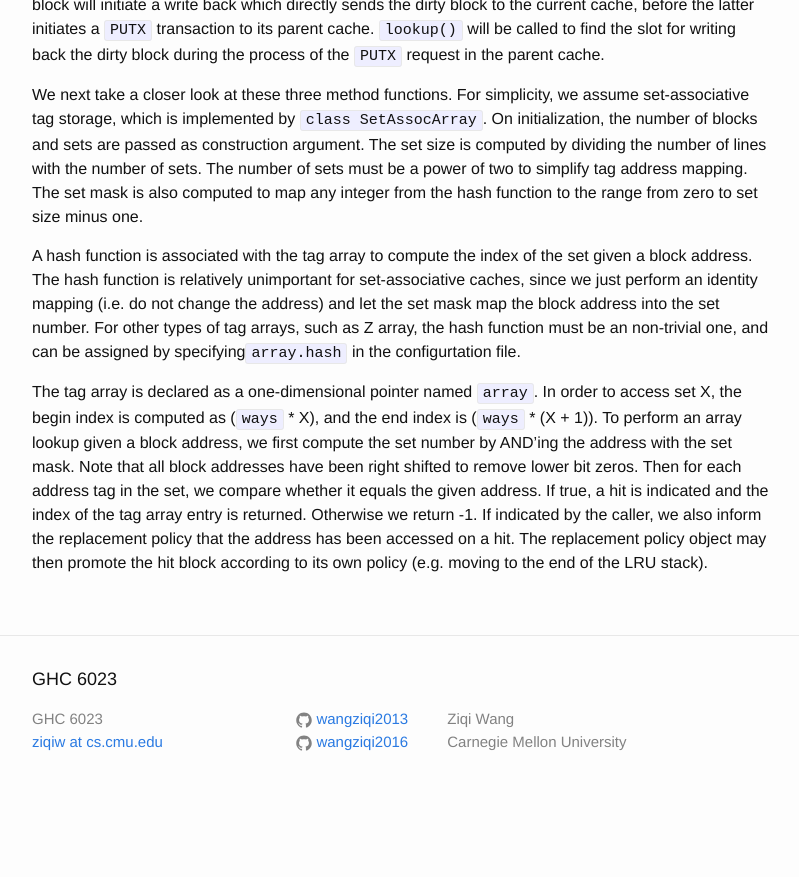
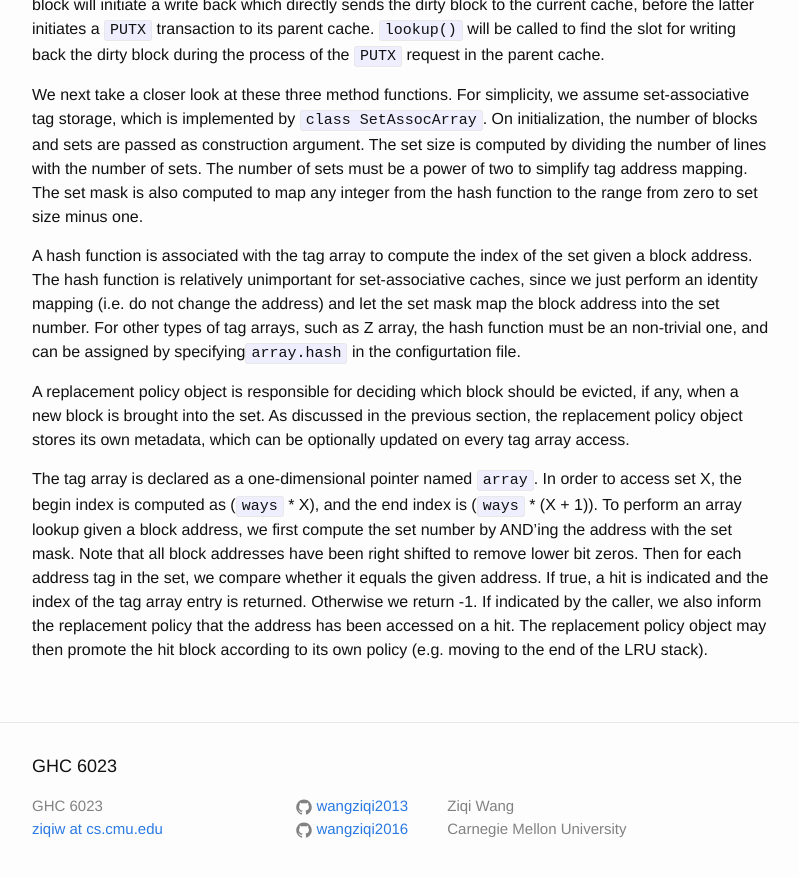
Before and after one commit to wangziqi2013/wangziqi2013.github.io, a Jekyll site: the page built from _posts/2019-12-24-understand-zsim-cc-sim.markdown, in a window 1280 px wide and 900 px high, scrolled down 5139 px. Shown: the top 877 px of the window, without its empty margins (238-1037 px from the left). Built offline with Jekyll 4.4.1, drawn with Linux system fonts in a browser that asks for light colours; before the commit the page ends 5952 px from its top, so only the background shows below that.

Commit message:
Adding repl policy

```diff
--- a/_posts/2019-12-24-understand-zsim-cc-sim.markdown
+++ b/_posts/2019-12-24-understand-zsim-cc-sim.markdown
@@ -202,6 +202,10 @@ is relatively unimportant for set-associative caches, since we just perform an i
 address) and let the set mask map the block address into the set number. For other types of tag arrays, such as Z array,
 the hash function must be an non-trivial one, and can be assigned by specifying`array.hash` in the configurtation file.
 
+A replacement policy object is responsible for deciding which block should be evicted, if any, when a new block is brought
+into the set. As discussed in the previous section, the replacement policy object stores its own metadata, which can be
+optionally updated on every tag array access.
+
 The tag array is declared as a one-dimensional pointer named `array`. In order to access set X, the begin index
 is computed as (`ways` * X), and the end index is (`ways` * (X + 1)). To perform an array lookup given a block address,
 we first compute the set number by AND'ing the address with the set mask. Note that all block addresses have been right
```
